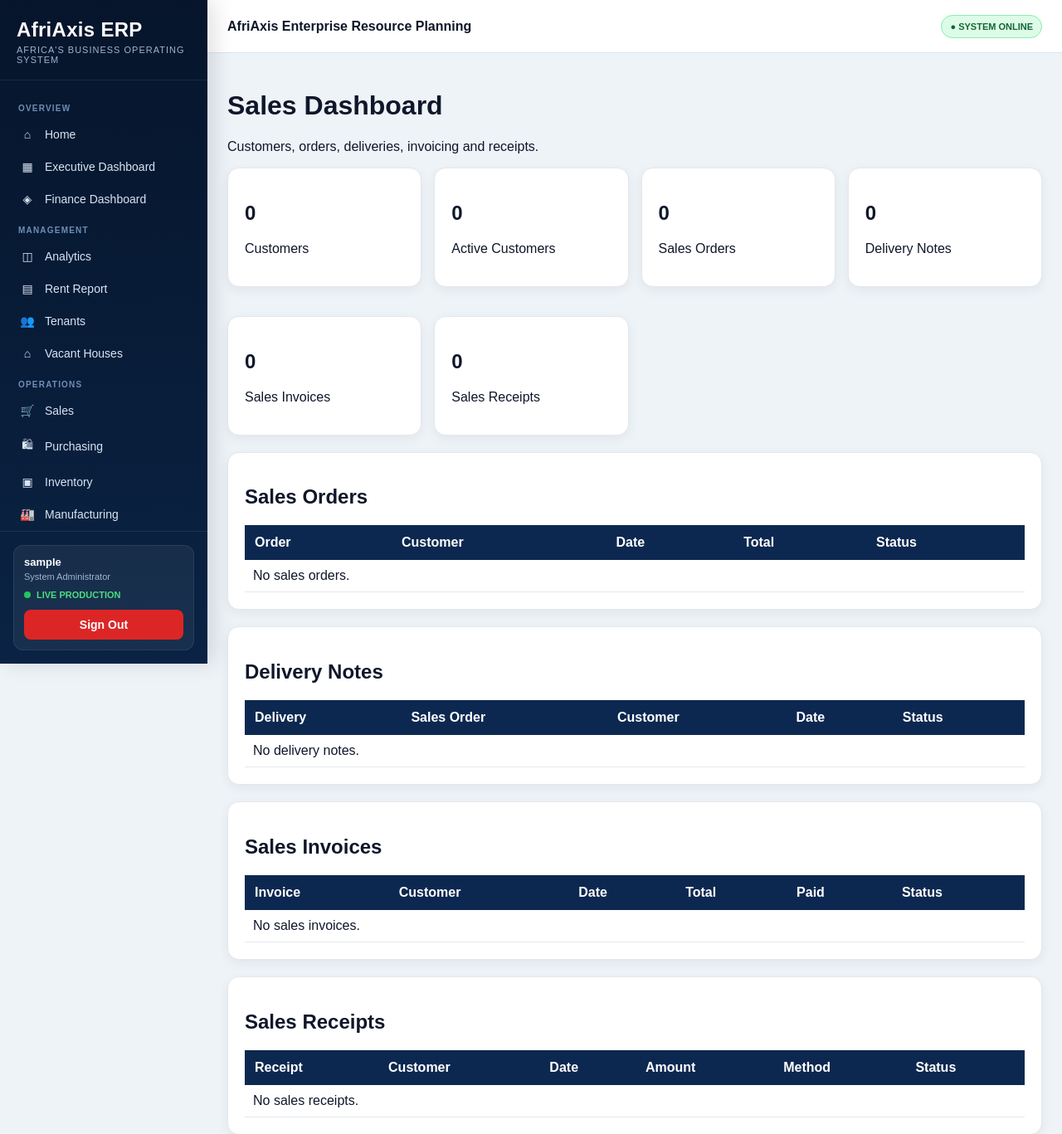
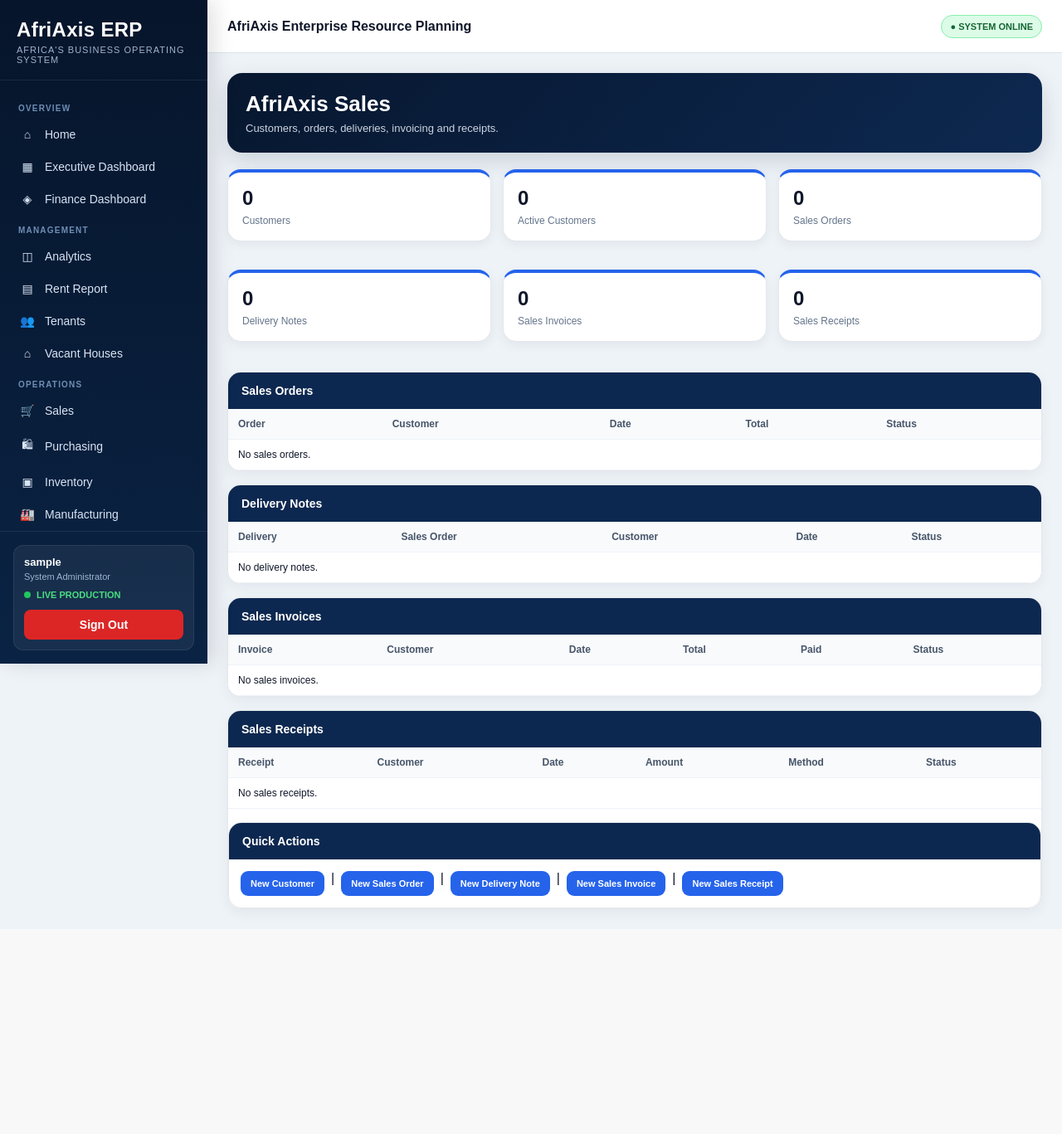
Before and after one commit to pascalnjosh/AfriAxis-Group, a Django app: page /sales/ in a window 1280 px wide. Shown: the top 1367 px of the page at 83% size. After the commit the page ends 1107 px from the top, so only its background shows below. Run offline with Django 5.2, Linux system fonts and the light colour scheme; the visitor is signed in with stand-in values (Sample User, id 1); data that the repository does not hold is empty.

Commit message:
Redesign sales dashboard for AfriAxis mobile app

```diff
--- a/templates/sales/dashboard.html
+++ b/templates/sales/dashboard.html
@@ -6,8 +6,189 @@ Sales | AfriAxis ERP
 
 {% block content %}
 
-<h1>Sales Dashboard</h1>
-<p>Customers, orders, deliveries, invoicing and receipts.</p>
+<style>
+
+/* ===== AFRIAXIS SALES MOBILE V2 ===== */
+
+.sales-hero{
+    background:linear-gradient(135deg,#07172f,#0d2850);
+    color:white;
+    padding:22px;
+    border-radius:18px;
+    margin-bottom:20px;
+    box-shadow:0 10px 28px rgba(7,23,47,.15);
+}
+
+.sales-hero h1{
+    margin:0;
+    font-size:26px;
+}
+
+.sales-hero p{
+    margin:6px 0 0;
+    color:#cbd5e1;
+    font-size:13px;
+}
+
+.grid{
+    display:grid;
+    grid-template-columns:repeat(3,minmax(0,1fr));
+    gap:14px;
+}
+
+.grid .card{
+    border-top:4px solid #2563eb;
+    border-radius:16px;
+    padding:17px;
+}
+
+.grid .card h2{
+    margin:0;
+    font-size:24px;
+}
+
+.grid .card p{
+    margin:6px 0 0;
+    color:#64748b;
+    font-size:12px;
+}
+
+.sales-card{
+    background:white;
+    border:1px solid #e5e7eb;
+    border-radius:16px;
+    box-shadow:0 5px 16px rgba(15,23,42,.05);
+    margin-top:16px;
+    overflow:hidden;
+}
+
+.sales-card h2{
+    margin:0;
+    padding:14px 16px;
+    background:#0d2850;
+    color:white;
+    font-size:14px;
+}
+
+.sales-table-wrap{
+    overflow-x:auto;
+}
+
+.sales-card table{
+    width:100%;
+    border-collapse:collapse;
+    min-width:700px;
+}
+
+.sales-card th,
+.sales-card td{
+    padding:11px 12px;
+    border-bottom:1px solid #eef2f7;
+    text-align:left;
+    font-size:12px;
+}
+
+.sales-card th{
+    background:#f8fafc;
+    color:#475569;
+    font-weight:800;
+}
+
+.sales-actions{
+    display:flex;
+    flex-wrap:wrap;
+    gap:8px;
+    padding:14px;
+}
+
+.sales-actions a{
+    display:inline-block;
+    padding:9px 12px;
+    background:#2563eb;
+    color:white;
+    border-radius:9px;
+    text-decoration:none;
+    font-size:11px;
+    font-weight:700;
+}
+
+@media(max-width:700px){
+
+    .sales-hero{
+        padding:16px;
+        border-radius:14px;
+        margin-bottom:14px;
+    }
+
+    .sales-hero h1{
+        font-size:20px;
+    }
+
+    .sales-hero p{
+        font-size:11px;
+    }
+
+    .grid{
+        grid-template-columns:repeat(2,minmax(0,1fr)) !important;
+        gap:9px;
+    }
+
+    .grid .card{
+        padding:12px;
+        min-height:92px;
+        border-radius:13px;
+    }
+
+    .grid .card h2{
+        font-size:18px;
+    }
+
+    .grid .card p{
+        font-size:10px;
+    }
+
+    .sales-card{
+        border-radius:13px;
+        margin-top:12px;
+    }
+
+    .sales-card h2{
+        font-size:12px;
+        padding:12px 13px;
+    }
+
+    .sales-card table{
+        min-width:620px;
+    }
+
+    .sales-card th,
+    .sales-card td{
+        padding:9px 10px;
+        font-size:10px;
+    }
+
+    .sales-actions{
+        overflow-x:auto;
+        flex-wrap:nowrap;
+        scrollbar-width:none;
+    }
+
+    .sales-actions::-webkit-scrollbar{
+        display:none;
+    }
+
+    .sales-actions a{
+        flex:0 0 auto;
+        white-space:nowrap;
+        font-size:10px;
+        padding:8px 10px;
+    }
+}
+
+</style>
+
+
+<div class="sales-hero"><h1>AfriAxis Sales</h1><p>Customers, orders, deliveries, invoicing and receipts.</p></div>
 
 <div class="grid">
 
@@ -44,8 +225,7 @@ Sales | AfriAxis ERP
 </div>
 
 
-<div class="card">
-<h2>Sales Orders</h2>
+<div class="sales-card"><h2>Sales Orders</h2><div class="sales-table-wrap">
 
 <table>
 <tr>
@@ -70,12 +250,7 @@ Sales | AfriAxis ERP
 </tr>
 {% endfor %}
 
-</table>
-</div>
-
-
-<div class="card">
-<h2>Delivery Notes</h2>
+</table></div></div><div class="sales-card"><h2>Delivery Notes</h2><div class="sales-table-wrap">
 
 <table>
 <tr>
@@ -100,12 +275,7 @@ Sales | AfriAxis ERP
 </tr>
 {% endfor %}
 
-</table>
-</div>
-
-
-<div class="card">
-<h2>Sales Invoices</h2>
+</table></div></div><div class="sales-card"><h2>Sales Invoices</h2><div class="sales-table-wrap">
 
 <table>
 <tr>
@@ -132,12 +302,7 @@ Sales | AfriAxis ERP
 </tr>
 {% endfor %}
 
-</table>
-</div>
-
-
-<div class="card">
-<h2>Sales Receipts</h2>
+</table></div></div><div class="sales-card"><h2>Sales Receipts</h2><div class="sales-table-wrap">
 
 <table>
 <tr>
@@ -168,17 +333,12 @@ Sales | AfriAxis ERP
 </div>
 
 
-<div class="card">
-<h2>Quick Actions</h2>
-
-<p>
+<div class="sales-card"><h2>Quick Actions</h2>{% if request.user.is_superuser %}<div class="sales-actions">
 <a href="/admin/sales/customer/add/">New Customer</a> |
 <a href="/admin/sales/salesorder/add/">New Sales Order</a> |
 <a href="/admin/sales/deliverynote/add/">New Delivery Note</a> |
 <a href="/admin/sales/salesinvoice/add/">New Sales Invoice</a> |
 <a href="/admin/sales/salesreceipt/add/">New Sales Receipt</a>
-</p>
-
-</div>
+</div>{% else %}<div class="sales-actions"><a href="/sales/">View Sales</a></div>{% endif %}</div>
 
 {% endblock %}
```
